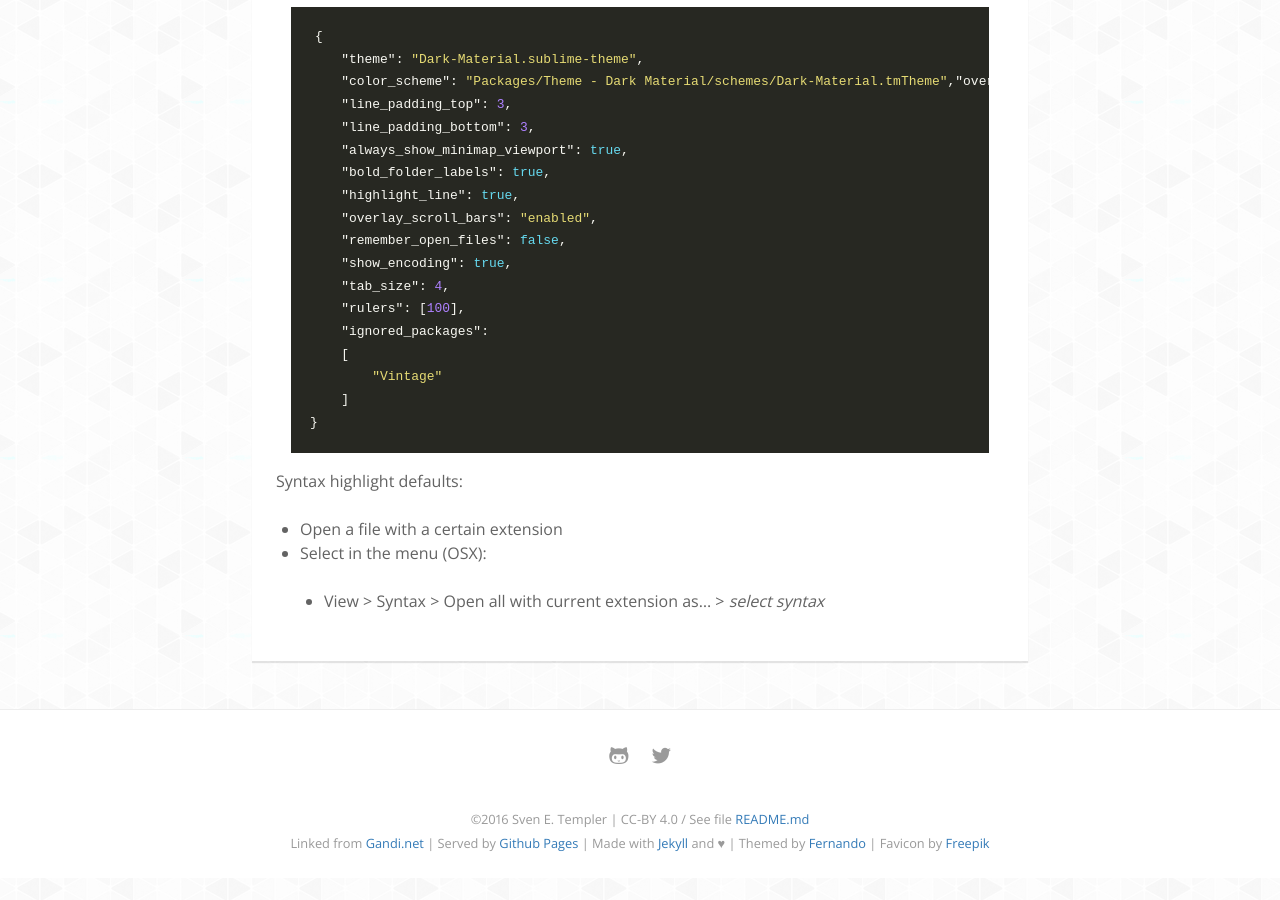
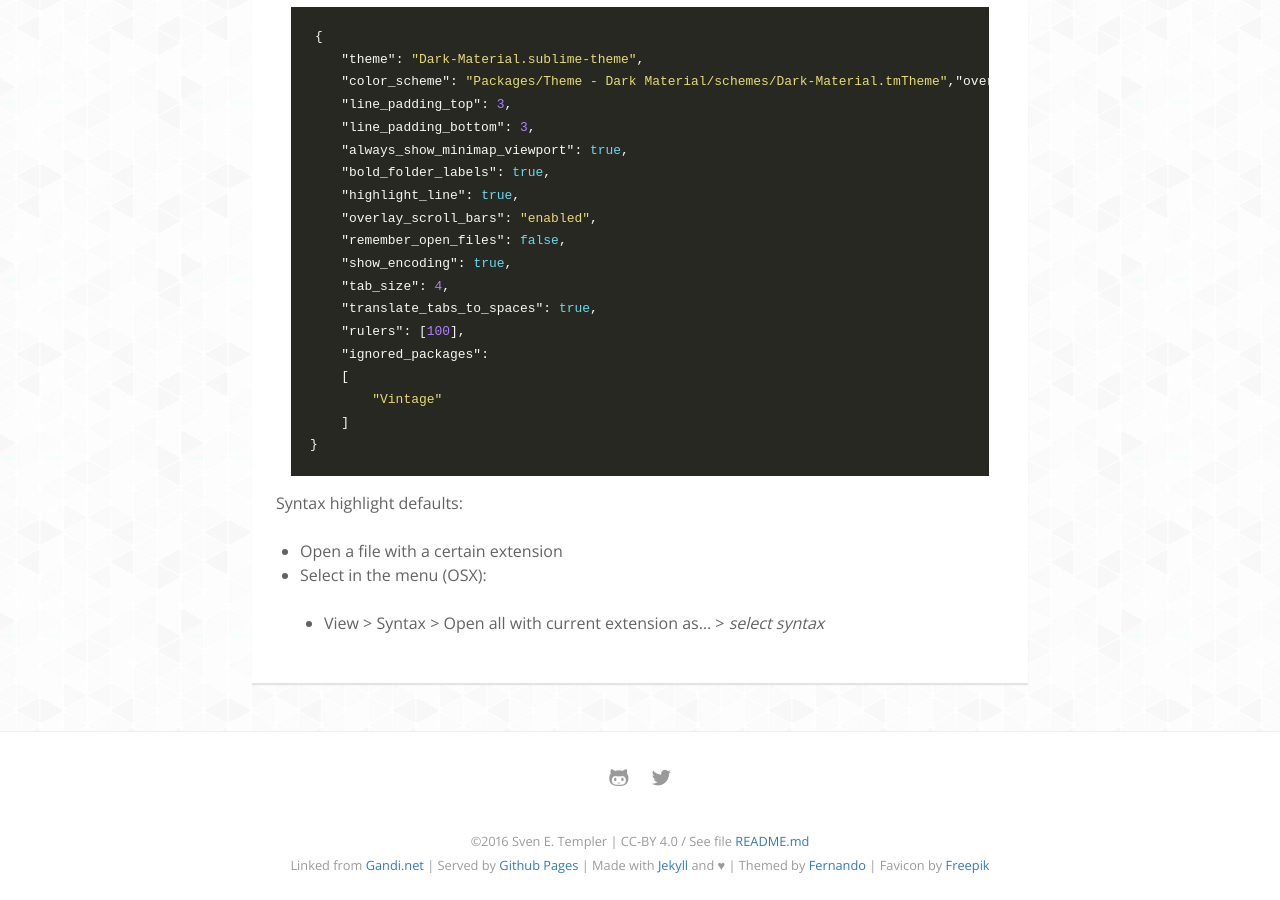
Before and after one commit to pmdbio/setempler.github.io, a Jekyll site: the page built from _manuals/editors.md, in a window 1280 px wide and 900 px high, scrolled down 2761 px. Built offline with Jekyll 4.4.1, drawn with Linux system fonts in a browser that asks for light colours; nearby versions of some CDN libraries; some web fonts are replaced; before the commit the page ends 3639 px from its top, so only the background shows below that.

Commit message:
manuals/editors: enhance sublime config

```diff
--- a/_manuals/editors.md
+++ b/_manuals/editors.md
@@ -113,6 +113,7 @@ Example for enhanced configuration:
     "remember_open_files": false,
     "show_encoding": true,
     "tab_size": 4,
+    "translate_tabs_to_spaces": true,
     "rulers": [100],
     "ignored_packages":
     [
```
